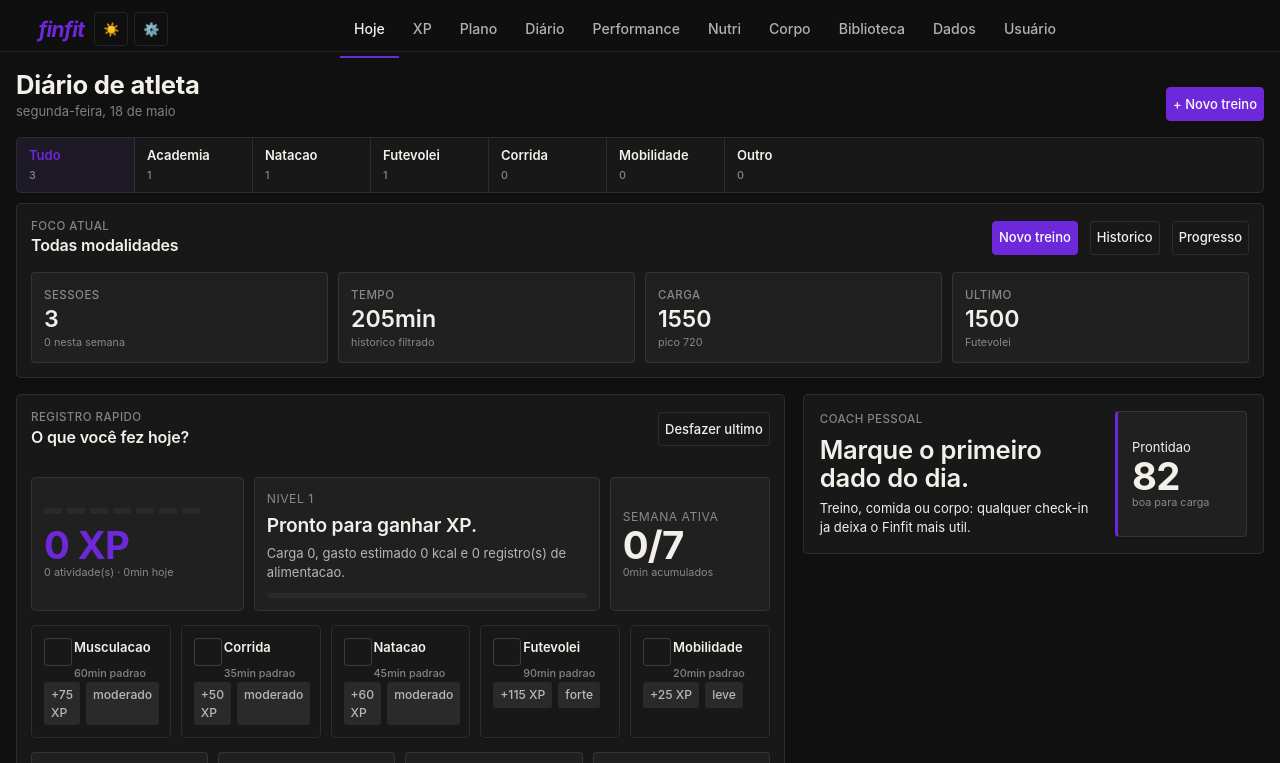
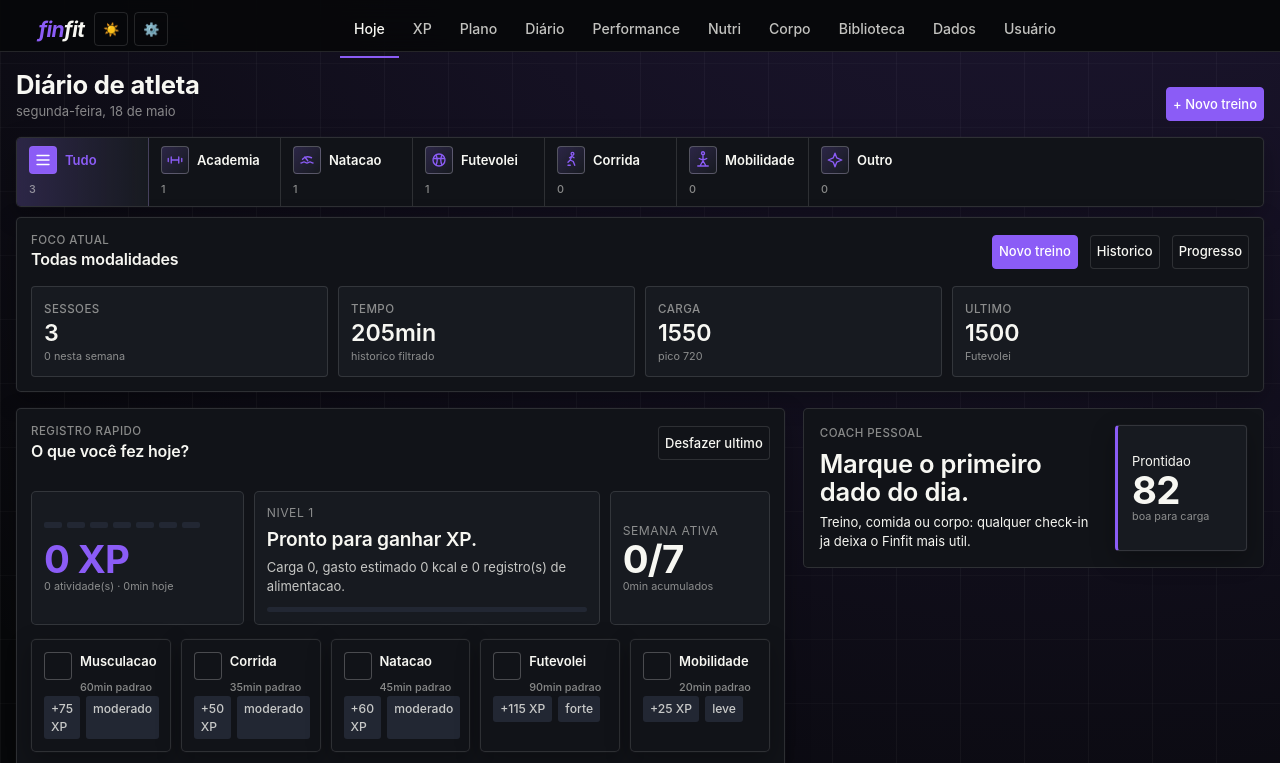
Before and after one commit to Jeffersonf/finfit, a website: page frontend/index.html in a window 1280 px wide. Shown: the top 763 px of the page. Drawn offline with Linux system fonts and the light colour scheme.

Commit message:
Strengthen dark sports identity

```diff
--- a/frontend/index.html
+++ b/frontend/index.html
@@ -9,8 +9,8 @@
     <meta name="apple-mobile-web-app-title" content="Finfit">
     <title>Finfit</title>
     <link rel="manifest" href="./manifest.webmanifest">
-    <link rel="stylesheet" href="./themes.css?v=48">
-    <link rel="stylesheet" href="./styles.css?v=48">
+    <link rel="stylesheet" href="./themes.css?v=49">
+    <link rel="stylesheet" href="./styles.css?v=49">
   </head>
   <body>
     <aside class="sidebar">
@@ -686,7 +686,7 @@
       </section>
     </main>
 
-    <script src="./catalogs.js?v=48"></script>
-    <script src="./app.js?v=48"></script>
+    <script src="./catalogs.js?v=49"></script>
+    <script src="./app.js?v=49"></script>
   </body>
 </html>
--- a/frontend/styles.css
+++ b/frontend/styles.css
@@ -10,7 +10,12 @@ body {
   margin: 0;
   min-height: 100vh;
   overflow-x: hidden;
-  background: var(--bg);
+  background:
+    linear-gradient(90deg, rgba(255, 255, 255, 0.035) 1px, transparent 1px),
+    linear-gradient(0deg, rgba(255, 255, 255, 0.025) 1px, transparent 1px),
+    radial-gradient(circle at 82% -10%, color-mix(in srgb, var(--accent) 20%, transparent), transparent 30%),
+    var(--bg);
+  background-size: 64px 64px, 64px 64px, auto, auto;
   color: var(--text);
   font-family: var(--font-ui);
   font-size: 13px;
@@ -152,7 +157,7 @@ label span,
 
 .brand-word {
   display: inline-flex;
-  color: var(--accent);
+  color: var(--text);
   font-size: 21px;
   font-style: italic;
   font-weight: 650;
@@ -161,6 +166,10 @@ label span,
 }
 
 .brand-word span {
+  color: inherit;
+}
+
+.brand-word span:first-child {
   color: var(--accent);
 }
 
@@ -310,6 +319,30 @@ article,
   border-radius: var(--radius);
   background: var(--surface);
   box-shadow: var(--shadow-subtle);
+  outline: 1px solid rgba(255, 255, 255, 0.015);
+}
+
+.sport-glyph {
+  display: inline-grid;
+  place-items: center;
+  width: 28px;
+  height: 28px;
+  border: 1px solid var(--line-strong);
+  border-radius: var(--radius-sm);
+  background:
+    linear-gradient(135deg, color-mix(in srgb, var(--accent) 18%, transparent), transparent),
+    var(--surface-2);
+  color: var(--accent);
+}
+
+.sport-glyph svg {
+  width: 18px;
+  height: 18px;
+  fill: none;
+  stroke: currentColor;
+  stroke-width: 1.8;
+  stroke-linecap: round;
+  stroke-linejoin: round;
 }
 
 .panel,
@@ -354,7 +387,11 @@ article,
 }
 
 .activity-focus-grid button {
-  min-width: 118px;
+  display: grid;
+  grid-template-columns: auto minmax(0, 1fr);
+  align-items: center;
+  gap: 8px;
+  min-width: 132px;
   min-height: 46px;
   padding: 8px 12px;
   border: 0;
@@ -369,7 +406,7 @@ article,
 }
 
 .activity-focus-grid button span {
-  display: none;
+  display: inline-grid;
 }
 
 .activity-focus-grid button strong {
@@ -383,7 +420,18 @@ article,
 
 .activity-focus-grid button.active {
   color: var(--accent);
-  background: color-mix(in srgb, var(--accent) 8%, transparent);
+  background:
+    linear-gradient(90deg, color-mix(in srgb, var(--accent) 18%, transparent), transparent),
+    var(--surface-2);
+}
+
+.activity-focus-grid button.active .sport-glyph,
+.daily-check-grid button.done .sport-glyph,
+.daily-timeline button.active .sport-glyph,
+.private-feed > div .sport-glyph {
+  border-color: color-mix(in srgb, var(--accent) 70%, var(--line));
+  background: var(--accent);
+  color: #fff;
 }
 
 .activity-hub {
@@ -579,7 +627,7 @@ article strong {
 
 .daily-check-grid button {
   display: grid;
-  grid-template-columns: 30px minmax(0, 1fr);
+  grid-template-columns: 36px minmax(0, 1fr);
   align-content: start;
   min-height: 96px;
   padding: 12px;
@@ -597,9 +645,13 @@ article strong {
   background: var(--surface);
 }
 
+.daily-check-grid button > span {
+  border: 0;
+  background: transparent;
+}
+
 .daily-check-grid button.done span {
   border-color: var(--accent);
-  background: var(--accent);
 }
 
 .daily-check-grid button strong {
@@ -742,7 +794,7 @@ article strong {
   height: 118px;
   border-bottom: 1px solid var(--line);
   background:
-    linear-gradient(135deg, transparent 0 20%, color-mix(in srgb, var(--accent) 85%, transparent) 20% 23%, transparent 23% 45%, color-mix(in srgb, var(--accent) 85%, transparent) 45% 48%, transparent 48%),
+    linear-gradient(135deg, transparent 0 20%, color-mix(in srgb, var(--accent) 90%, transparent) 20% 24%, transparent 24% 45%, color-mix(in srgb, var(--accent-3) 90%, transparent) 45% 49%, transparent 49%),
     linear-gradient(90deg, color-mix(in srgb, var(--surface-3) 70%, transparent) 1px, transparent 1px),
     linear-gradient(0deg, color-mix(in srgb, var(--surface-3) 70%, transparent) 1px, transparent 1px),
     var(--surface-2);
@@ -1037,7 +1089,8 @@ article strong {
   align-content: center;
   gap: 1px;
   color: var(--muted);
-  font-size: 1rem;
+  font-size: 1.15rem;
+  font-weight: 650;
 }
 
 .plan-row > button small {
@@ -1060,13 +1113,23 @@ article strong {
 }
 
 .plan-row button.planejado {
-  color: var(--soft);
-  background: color-mix(in srgb, var(--accent) 7%, transparent);
+  color: var(--accent-3);
+  background:
+    linear-gradient(180deg, color-mix(in srgb, var(--accent-3) 15%, transparent), transparent),
+    var(--surface-2);
+  box-shadow: inset 0 0 0 1px color-mix(in srgb, var(--accent-3) 42%, transparent);
 }
 
 .plan-row button.feito {
-  color: var(--accent);
-  background: color-mix(in srgb, var(--accent) 13%, transparent);
+  color: #fff;
+  background:
+    linear-gradient(135deg, var(--accent), color-mix(in srgb, var(--accent-3) 70%, var(--accent))),
+    var(--accent);
+  box-shadow: inset 0 0 0 1px color-mix(in srgb, #fff 24%, transparent);
+}
+
+.plan-row button.feito small {
+  color: rgba(255, 255, 255, 0.78);
 }
 
 .plan-day {
--- a/frontend/themes.css
+++ b/frontend/themes.css
@@ -11,9 +11,9 @@
   --text: #202124;
   --soft: rgba(32, 33, 36, 0.68);
   --muted: rgba(32, 33, 36, 0.48);
-  --accent: #6d28d9;
+  --accent: #8b5cf6;
   --accent-2: #202124;
-  --accent-3: #7c3aed;
+  --accent-3: #22d3ee;
   --ok: #15965f;
   --danger: #d94841;
   --radius: 5px;
@@ -23,8 +23,8 @@
 }
 
 [data-accent="purple"] {
-  --accent: #6d28d9;
-  --accent-3: #7c3aed;
+  --accent: #8b5cf6;
+  --accent-3: #22d3ee;
 }
 
 [data-accent="lime"] {
@@ -44,16 +44,16 @@
 
 [data-theme="black"] {
   color-scheme: dark;
-  --bg: #101010;
-  --surface: #181818;
-  --surface-2: #202020;
-  --surface-3: #2a2a2a;
-  --line: rgba(255, 255, 255, 0.09);
-  --line-strong: rgba(255, 255, 255, 0.16);
-  --text: #f3f0ea;
-  --soft: rgba(243, 240, 234, 0.72);
-  --muted: rgba(243, 240, 234, 0.5);
-  --accent-2: #f3f0ea;
-  --nav-bg: rgba(16, 16, 16, 0.96);
-  --shadow-subtle: 0 1px 2px rgba(0, 0, 0, 0.2);
+  --bg: #07080a;
+  --surface: #111318;
+  --surface-2: #171a20;
+  --surface-3: #222733;
+  --line: rgba(255, 255, 255, 0.12);
+  --line-strong: rgba(255, 255, 255, 0.24);
+  --text: #f7f7f2;
+  --soft: rgba(247, 247, 242, 0.78);
+  --muted: rgba(247, 247, 242, 0.52);
+  --accent-2: #f7f7f2;
+  --nav-bg: rgba(7, 8, 10, 0.94);
+  --shadow-subtle: 0 8px 24px rgba(0, 0, 0, 0.28);
 }
```
Also changed, not shown: frontend/sw.js (+5 -5 lines), frontend/app.js.
